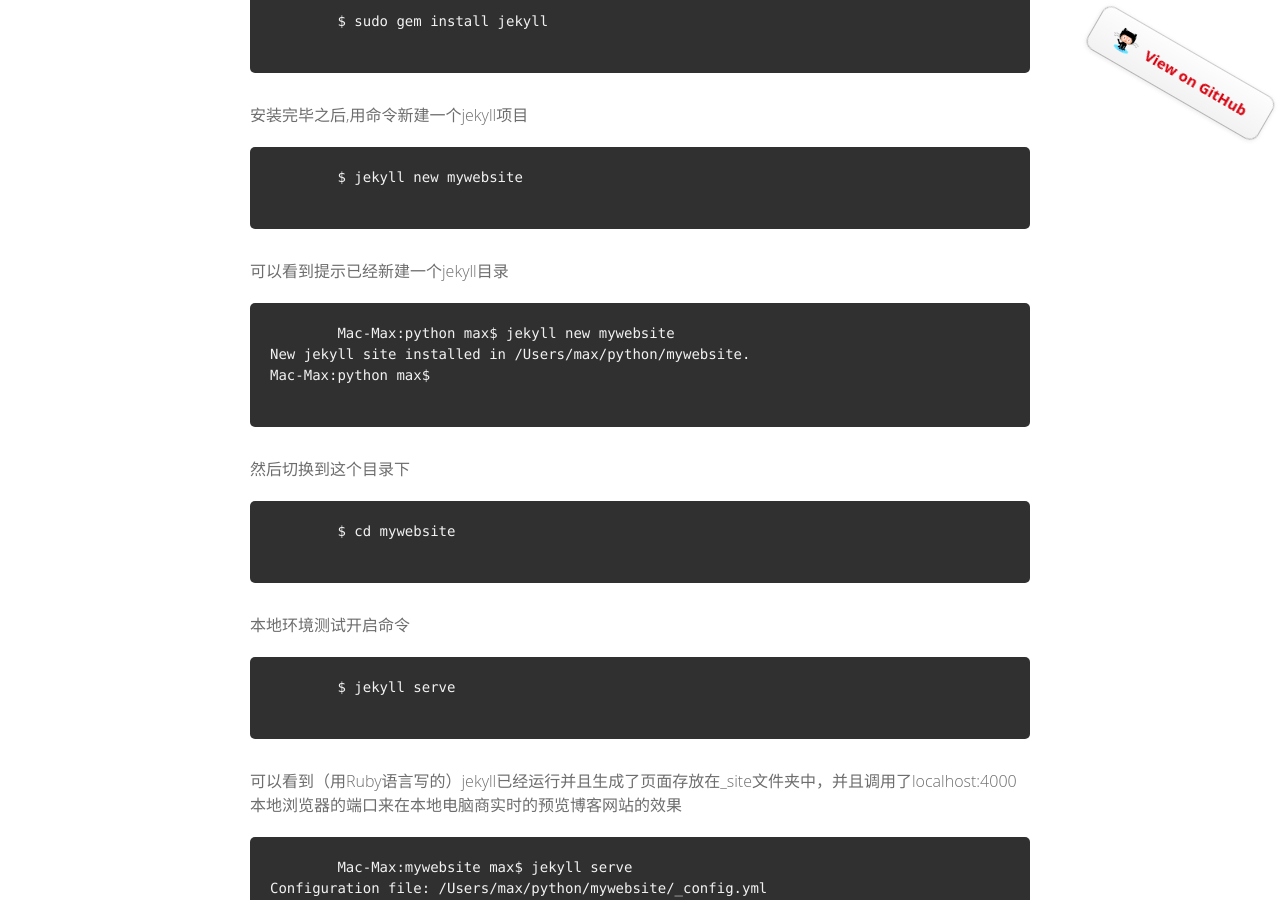
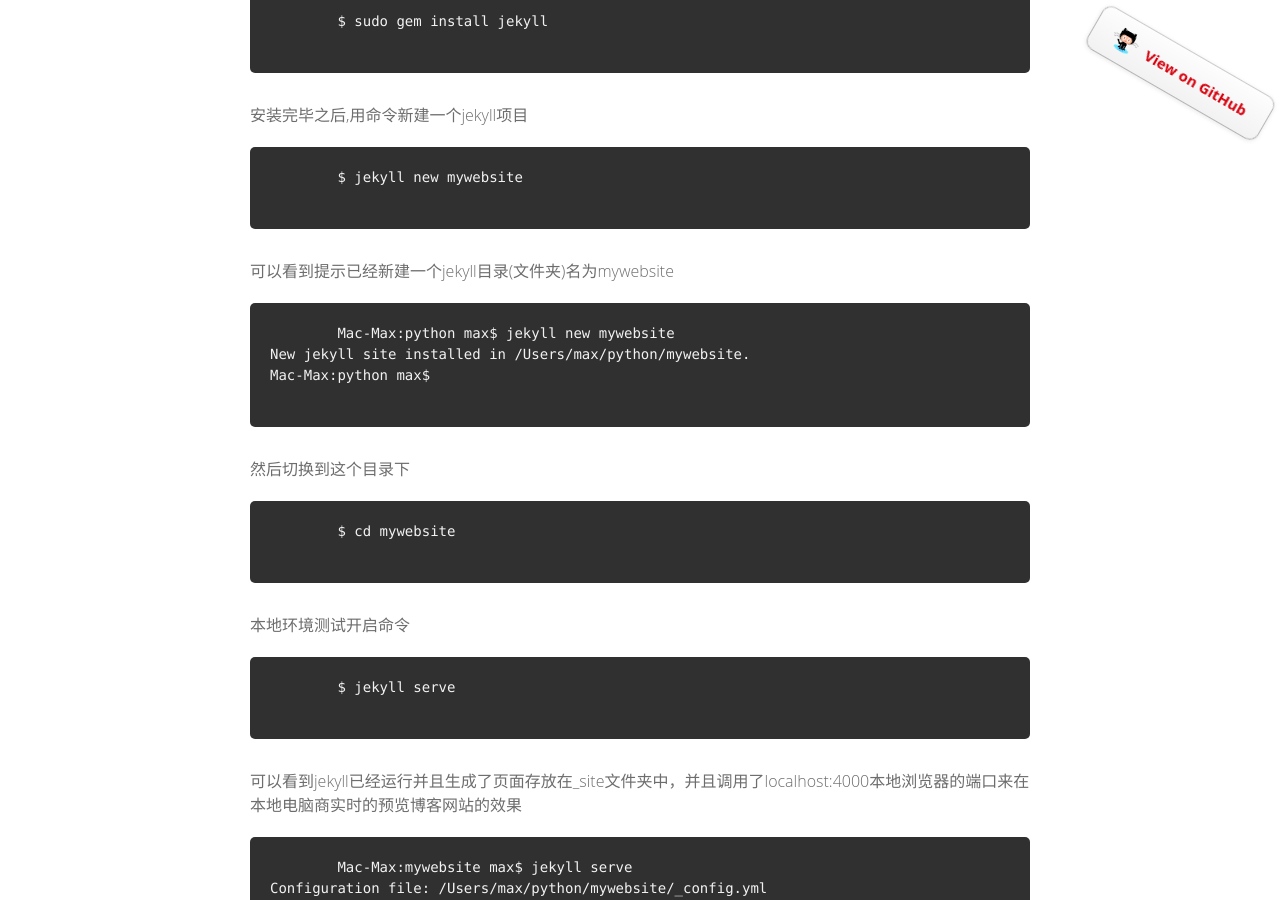
Before and after one commit to yubiaobin/yubiaobin.github.io, a Jekyll site: the page built from _posts/2013-05-17-jekyll-command-line.html, in a window 1280 px wide and 900 px high, scrolled down 585 px. Built offline with Jekyll 4.4.1, drawn with Linux system fonts in a browser that asks for light colours; comment, search, counter and statistics services are not loaded.

Commit message:
modified jekyll blog

```diff
--- a/_posts/2013-05-17-jekyll-command-line.html
+++ b/_posts/2013-05-17-jekyll-command-line.html
@@ -33,7 +33,7 @@ title : jekyll工具使用
 </p>
 
 
-<p>可以看到提示已经新建一个jekyll目录</p>
+<p>可以看到提示已经新建一个jekyll目录(文件夹)名为mywebsite</p>
 <p>
 	{% highlight html %}
 	Mac-Max:python max$ jekyll new mywebsite
@@ -62,7 +62,7 @@ Mac-Max:python max$
 </p>
 
 
-<p>可以看到（用Ruby语言写的）jekyll已经运行并且生成了页面存放在_site文件夹中，并且调用了localhost:4000本地浏览器的端口来在本地电脑商实时的预览博客网站的效果</p>
+<p>可以看到jekyll已经运行并且生成了页面存放在_site文件夹中，并且调用了localhost:4000本地浏览器的端口来在本地电脑商实时的预览博客网站的效果</p>
 <p>
 	{% highlight html  %}
 	Mac-Max:mywebsite max$ jekyll serve
```
